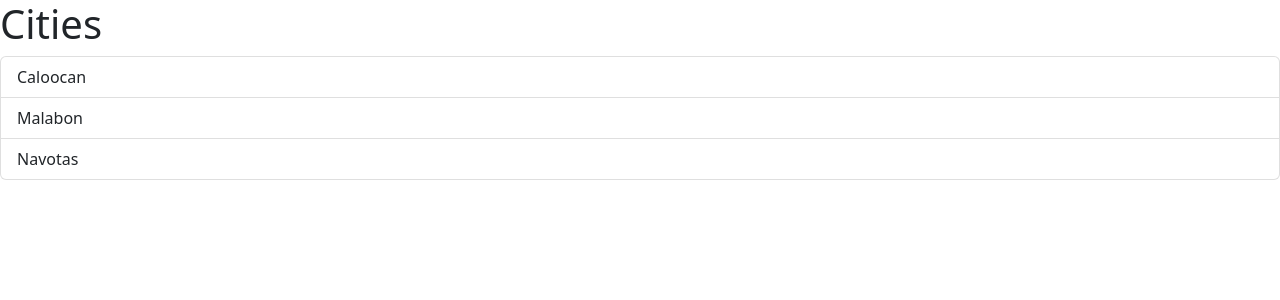
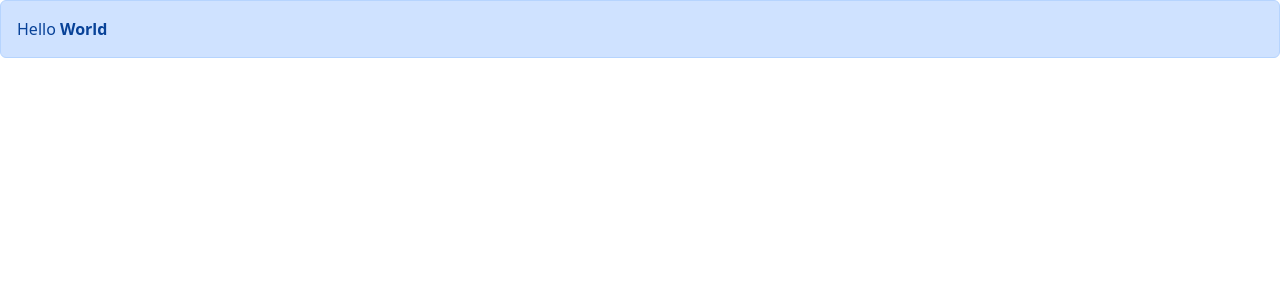
Before and after one commit to xed-programmer/game-hub, a React (Vite) app: page / in a window 1280 px wide. Shown: the top 300 px of the page. Built offline with nearby package versions, Linux system fonts and the light colour scheme.

Commit message:
passing children

```diff
--- a/src/App.tsx
+++ b/src/App.tsx
@@ -1,15 +1,13 @@
-import ListGroup from "./components/ListGroup";
+import Alert from "./components/Alert";
 
 function App() {
-  let items = [
-    'Caloocan', 'Malabon', 'Navotas'
-  ];
-
-  const handleSelectItem = (item: string) =>{
-    console.log(item);
-  }
-
-  return <div><ListGroup items={items} heading="Cities" onSelectItem={handleSelectItem}/></div>
+  return (
+  <>
+    <Alert>
+      Hello <b>World</b>
+    </Alert>
+  </>
+  )
 }
 
 export default App;
--- /dev/null
+++ b/src/components/Alert.tsx
@@ -0,0 +1,12 @@
+import { ReactNode } from "react";
+
+interface Props {
+    children: ReactNode;
+}
+const Alert = ({ children }: Props) => {
+    return (
+        <div className="alert alert-primary">{children}</div>
+    )
+}
+
+export default Alert
```
